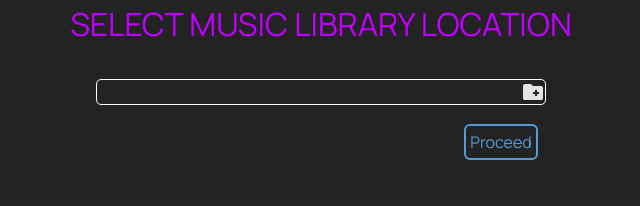
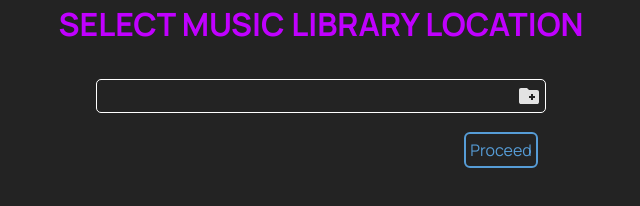
Before and after one commit to isRedacted/my-music-player-deluxe-turbo, an Electron app: page pages/no_library.html in a window 1280 px wide. Shown: the whole page, without its empty margins (319-959 px from the left). Drawn offline with nearby package versions, Linux system fonts and the light colour scheme; files that its build step writes are made by us from their sources.

Commit message:
Added padding to input box

```diff
--- a/pages/no_library.html
+++ b/pages/no_library.html
@@ -11,10 +11,10 @@
 </head>
 
 <body class="bg-primaryColor text-textColor h-screen m-0 font-display">
-	<h1 class=" bisexual-lighting text-fontSizeBig text-center mb-8">SELECT MUSIC LIBRARY LOCATION</h1>
+	<h1 class=" bisexual-lighting text-fontSizeBig font-bold text-center mb-8">SELECT MUSIC LIBRARY LOCATION</h1>
 	<div class="relative w-min-screen flex flex-col items-center">
 		<div id="libraryBox" class="mb-5.5">
-			<div class="outline w-md clickable flex justify-between rounded-sm">
+			<div class="outline w-md clickable flex justify-between rounded-sm p-1">
 				<p type="text" id="libraryInput" name="libraryInput" class="bg-primaryColor outline-accentColor"></p>
 				<img id="libraryPicker" src="../assets/new_folder.svg" class="fill-accentColor" />
 			</div>
```
